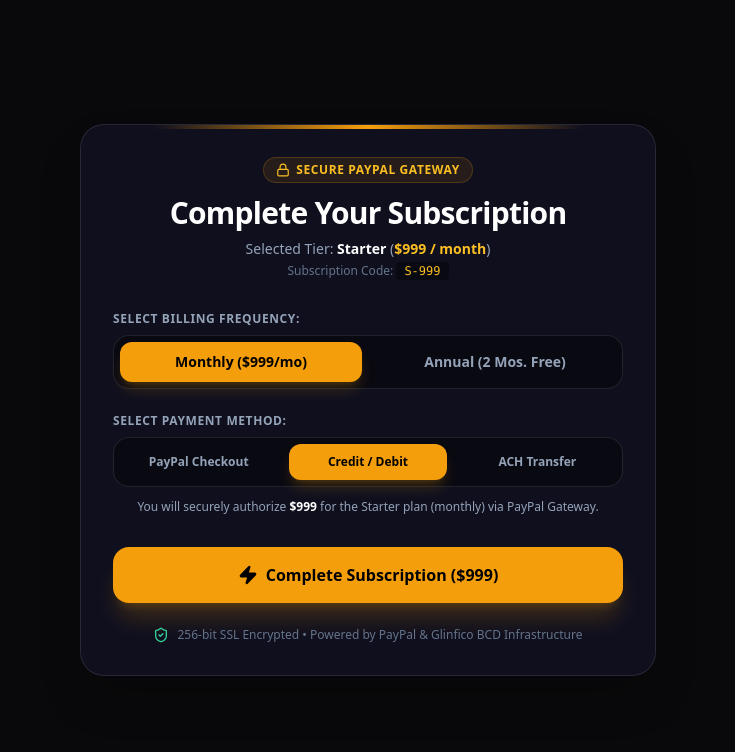
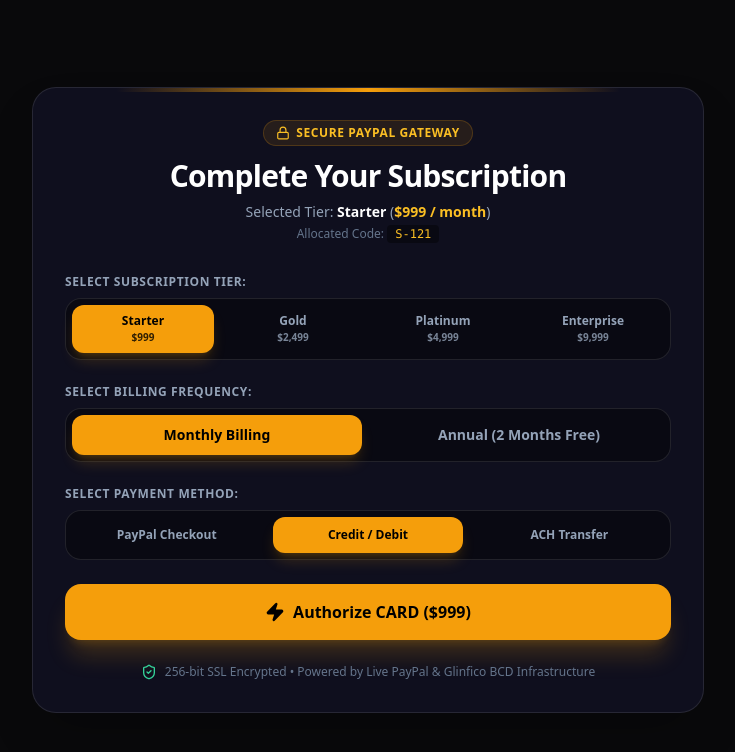
Before and after one commit to glinfico/ai-powered-funding-BaaS, a React (Vite) app: page /checkout in a window 1280 px wide. Both pictures are taken after a click on the button "Credit / Debit". Shown: the top 752 px of the page, without its empty margins (272-1007 px from the left). Built offline with nearby package versions, Linux system fonts and the light colour scheme; no server answers.

Commit message:
feat: add multi-tier selection, annual billing, and live PayPal API SDK integration

```diff
--- a/src/pages/crm/BrokerSubscriptionCheckout.jsx
+++ b/src/pages/crm/BrokerSubscriptionCheckout.jsx
@@ -1,23 +1,75 @@
-import React, { useState } from 'react';
-import { ShieldCheck, Lock, Zap } from 'lucide-react';
+import React, { useState, useEffect } from 'react';
+import { ShieldCheck, Lock, Zap, Check } from 'lucide-react';
+
+const TIERS = [
+  { id: 'starter', name: 'Starter', codePrefix: 'S', monthlyPrice: 999, annualPrice: 9990, desc: 'Essential matching engine access & lead scoring' },
+  { id: 'gold', name: 'Gold', codePrefix: 'G', monthlyPrice: 2499, annualPrice: 24990, desc: 'Advanced capital routing & priority lender dispatch' },
+  { id: 'platinum', name: 'Platinum', codePrefix: 'P', monthlyPrice: 4999, annualPrice: 49990, desc: 'Full automated closing suite & dedicated API access' },
+  { id: 'enterprise', name: 'Enterprise', codePrefix: 'E', monthlyPrice: 9999, annualPrice: 99990, desc: 'Custom BaaS platform white-labeling & unlimited volume' },
+];
 
 export default function BrokerSubscriptionCheckout() {
+  const [selectedTierId, setSelectedTierId] = useState('starter');
   const [billingCycle, setBillingCycle] = useState('monthly'); // 'monthly' | 'annual'
   const [paymentMethod, setPaymentMethod] = useState('paypal'); // 'paypal' | 'card' | 'ach'
-  const [tier] = useState('Starter');
-  const [code] = useState('S-999');
+  const [paypalLoaded, setPaypalLoaded] = useState(false);
 
-  const monthlyPrice = 999;
-  const annualPrice = 9990; // Annual with discount
-  const currentPrice = billingCycle === 'annual' ? annualPrice : monthlyPrice;
+  const activeTier = TIERS.find(t => t.id === selectedTierId) || TIERS[0];
+  const currentPrice = billingCycle === 'annual' ? activeTier.annualPrice : activeTier.monthlyPrice;
+  const subscriptionCode = `${activeTier.codePrefix}-${Math.floor(100 + Math.random() * 900)}`;
 
-  const handleCheckout = () => {
-    alert(`Initiating secure ${paymentMethod.toUpperCase()} checkout for ${tier} (${billingCycle}) - $${currentPrice.toLocaleString()}`);
-  };
+  // Dynamically load PayPal SDK script
+  useEffect(() => {
+    const paypalClientId = import.meta.env.VITE_PAYPAL_CLIENT_ID || 'sb'; // Fallback to PayPal Sandbox if env variable pending
+    const scriptId = 'paypal-sdk-script';
+
+    if (!document.getElementById(scriptId)) {
+      const script = document.createElement('script');
+      script.id = scriptId;
+      script.src = `https://www.paypal.com/sdk/js?client-id=${paypalClientId}&currency=USD&vault=true&intent=subscription`;
+      script.async = true;
+      script.onload = () => setPaypalLoaded(true);
+      document.body.appendChild(script);
+    } else {
+      setPaypalLoaded(true);
+    }
+  }, [selectedTierId, billingCycle]);
+
+  // Render Live PayPal Buttons into container when ready
+  useEffect(() => {
+    if (paypalLoaded && window.paypal && paymentMethod === 'paypal') {
+      const container = document.getElementById('paypal-button-container');
+      if (container) {
+        container.innerHTML = ''; // Clear previous render
+        window.paypal.Buttons({
+          style: {
+            shape: 'rect',
+            color: 'gold',
+            layout: 'vertical',
+            label: 'subscribe',
+          },
+          createSubscription: (data, actions) => {
+            return actions.subscription.create({
+              /* Replace with your exact PayPal Plan ID from Developer Dashboard */
+              plan_id: import.meta.env[`VITE_PAYPAL_PLAN_${activeTier.id.toUpperCase()}_${billingCycle.toUpperCase()}`] || 'P-MOCKPLAN12345',
+              custom_id: subscriptionCode,
+            });
+          },
+          onApprove: async (data, actions) => {
+            alert(`Subscription Successful! ID: ${data.subscriptionID} | Code Assigned: ${subscriptionCode}`);
+            // Hook to backend endpoint/Supabase sync
+          },
+          onError: (err) => {
+            console.error('PayPal Integration Error:', err);
+          }
+        }).render('#paypal-button-container');
+      }
+    }
+  }, [paypalLoaded, selectedTierId, billingCycle, paymentMethod]);
 
   return (
     <div className="min-h-screen bg-[#09090b] text-white flex flex-col items-center justify-center p-6 selection:bg-amber-500 selection:text-black">
-      <div className="w-full max-w-xl bg-[#0f0f1e] border border-white/10 rounded-3xl p-8 shadow-2xl relative overflow-hidden">
+      <div className="w-full max-w-2xl bg-[#0f0f1e] border border-white/10 rounded-3xl p-8 shadow-2xl relative overflow-hidden">
 
         {/* Top Accent Glow */}
         <div className="absolute top-0 left-1/2 -translate-x-1/2 w-3/4 h-1 bg-gradient-to-r from-transparent via-amber-500 to-transparent"></div>
@@ -28,9 +80,33 @@ export default function BrokerSubscriptionCheckout() {
           </div>
           <h1 className="text-3xl font-extrabold tracking-tight mb-2">Complete Your Subscription</h1>
           <p className="text-slate-400 text-sm">
-            Selected Tier: <span className="text-white font-semibold">{tier}</span> (<span className="text-amber-400 font-bold">${currentPrice.toLocaleString()} / {billingCycle === 'annual' ? 'year' : 'month'}</span>)
+            Selected Tier: <span className="text-white font-semibold">{activeTier.name}</span> (<span className="text-amber-400 font-bold">${currentPrice.toLocaleString()} / {billingCycle === 'annual' ? 'year' : 'month'}</span>)
           </p>
-          <p className="text-xs text-slate-500 mt-1">Subscription Code: <code className="text-amber-400 bg-black/40 px-2 py-0.5 rounded font-mono">{code}</code></p>
+          <p className="text-xs text-slate-500 mt-1">
+            Allocated Code: <code className="text-amber-400 bg-black/40 px-2 py-0.5 rounded font-mono">{subscriptionCode}</code>
+          </p>
+        </div>
+
+        {/* Tier Selector */}
+        <div className="mb-6">
+          <label className="block text-xs font-semibold text-slate-400 uppercase tracking-wider mb-2">Select Subscription Tier:</label>
+          <div className="grid grid-cols-2 md:grid-cols-4 gap-2 bg-black/40 p-1.5 rounded-2xl border border-white/10">
+            {TIERS.map((t) => (
+              <button
+                key={t.id}
+                type="button"
+                onClick={() => setSelectedTierId(t.id)}
+                className={`py-2 px-3 rounded-xl text-xs font-bold transition-all text-center ${
+                  selectedTierId === t.id
+                    ? 'bg-amber-500 text-black shadow-lg shadow-amber-500/20'
+                    : 'text-slate-400 hover:text-white'
+                }`}
+              >
+                <div>{t.name}</div>
+                <div className="text-[10px] opacity-80">${(billingCycle === 'annual' ? t.annualPrice : t.monthlyPrice).toLocaleString()}</div>
+              </button>
+            ))}
+          </div>
         </div>
 
         {/* Billing Frequency Selector */}
@@ -46,7 +122,7 @@ export default function BrokerSubscriptionCheckout() {
                   : 'text-slate-400 hover:text-white'
               }`}
             >
-              Monthly ($999/mo)
+              Monthly Billing
             </button>
             <button
               type="button"
@@ -57,13 +133,13 @@ export default function BrokerSubscriptionCheckout() {
                   : 'text-slate-400 hover:text-white'
               }`}
             >
-              Annual (2 Mos. Free)
+              Annual (2 Months Free)
             </button>
           </div>
         </div>
 
         {/* Payment Method Selector */}
-        <div className="mb-8">
+        <div className="mb-6">
           <label className="block text-xs font-semibold text-slate-400 uppercase tracking-wider mb-2">Select Payment Method:</label>
           <div className="grid grid-cols-3 gap-3 bg-black/40 p-1.5 rounded-2xl border border-white/10">
             <button
@@ -100,23 +176,28 @@ export default function BrokerSubscriptionCheckout() {
               ACH Transfer
             </button>
           </div>
-          <p className="text-xs text-slate-400 text-center mt-3">
-            You will securely authorize <span className="text-white font-semibold">${currentPrice.toLocaleString()}</span> for the {tier} plan ({billingCycle}) via PayPal Gateway.
-          </p>
         </div>
 
-        {/* CTA Button */}
-        <button
-          onClick={handleCheckout}
-          className="w-full py-4 rounded-2xl bg-amber-500 hover:bg-amber-400 text-black font-extrabold text-base transition-all shadow-xl shadow-amber-500/20 flex items-center justify-center gap-2 mb-6"
-        >
-          <Zap className="h-5 w-5 fill-current" /> Complete Subscription (${currentPrice.toLocaleString()})
-        </button>
+        {/* Live PayPal Button Container */}
+        <div className="mb-6">
+          {paymentMethod === 'paypal' ? (
+            <div id="paypal-button-container" className="w-full min-h-[150px] flex items-center justify-center">
+              {!paypalLoaded && <p className="text-xs text-slate-400 animate-pulse">Initializing Live PayPal Security Gateway...</p>}
+            </div>
+          ) : (
+            <button
+              onClick={() => alert(`Initiating direct ${paymentMethod.toUpperCase()} authorization for $${currentPrice.toLocaleString()}`)}
+              className="w-full py-4 rounded-2xl bg-amber-500 hover:bg-amber-400 text-black font-extrabold text-base transition-all shadow-xl shadow-amber-500/20 flex items-center justify-center gap-2"
+            >
+              <Zap className="h-5 w-5 fill-current" /> Authorize {paymentMethod.toUpperCase()} (${currentPrice.toLocaleString()})
+            </button>
+          )}
+        </div>
 
         {/* Trust Footer */}
         <div className="flex items-center justify-center gap-2 text-slate-500 text-xs">
           <ShieldCheck className="h-4 w-4 text-emerald-400" />
-          <span>256-bit SSL Encrypted • Powered by PayPal & Glinfico BCD Infrastructure</span>
+          <span>256-bit SSL Encrypted • Powered by Live PayPal & Glinfico BCD Infrastructure</span>
         </div>
 
       </div>
```
